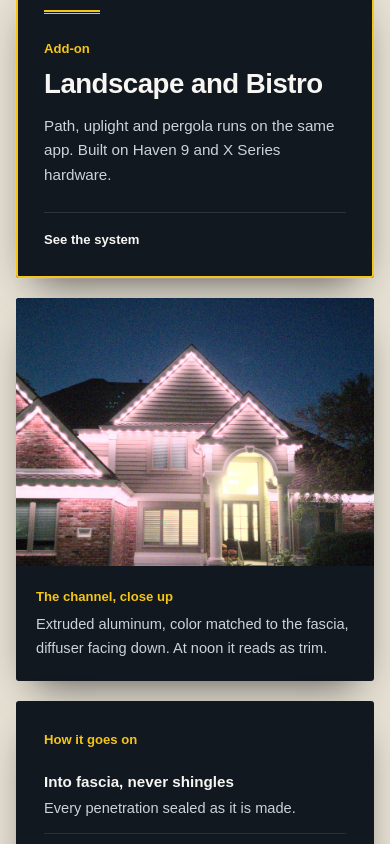
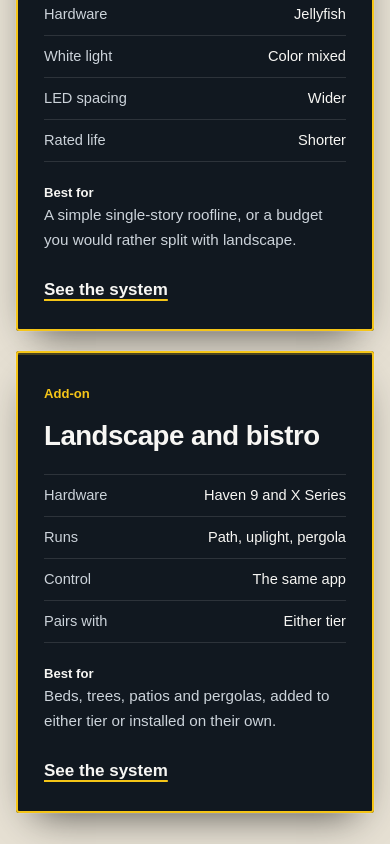
Before and after one commit to kvelasquez315/brytr-site, a Next.js app: page / in a window 390 px wide. Shown: the part 10000-10844 px from the top of the page. Built offline with nearby package versions, Linux system fonts and the light colour scheme; a web font is replaced by a local one.

Commit message:
Add files via upload

```diff
--- a/components/sections/home-a.tsx
+++ b/components/sections/home-a.tsx
@@ -8,7 +8,7 @@ import { Photo, photoExists } from "@/components/ui/photo";
 import { Button } from "@/components/ui/button";
 import { SectionHead, Tile, Check, TextLink, QuoteForm, ChannelEdge } from "@/components/ui/bits";
 import { Spotlight } from "@/components/ui/spotlight";
-import { IcVerified, IcMeasured, IcSameDay, IcFinancing, IcLadder, IcYearlyCost, IcHardHat, IcTwoTiers, IcOtherBrand } from "@/components/icons";
+import { IcVerified, IcMeasured, IcSameDay, IcFinancing, IcLadder, IcYearlyCost, IcHardHat, IcTwoTiers, IcOtherBrand, IcRoofline, IcSoffit, IcWeatherSealed } from "@/components/icons";
 
 
 /* 4 — QUICK QUOTE + STATS · asymmetric split · neutral */
@@ -203,12 +203,79 @@ export function ServicesBento() {
   );
 }
 
-/* 7 — THE MATERIALS · asymmetric split, photo left · neutral-deep */
-const tiers = [
-  { name: "Brytr Signature", on: "Haven Evolution", note: "Dedicated warm white, 4 in. LED spacing, 25 year rating.", tier: "Premium", href: "/lighting-systems/brytr-signature" },
-  { name: "Brytr Basic", on: "Jellyfish", note: "A real permanent system at a lower entry point.", tier: "Value", href: "/lighting-systems/brytr-basic" },
-  { name: "Landscape and Bistro", on: "Haven 9 and X Series", note: "Path, uplight and pergola runs on the same app.", tier: "Add-on", href: "/lighting-systems/haven-9-series-landscape-lights" },
+/* 7 — THE HARDWARE · one recommended tier, then the craft that is common to both
+ *
+ * Round three. Round one was seven white cards in two columns whose counts did not line
+ * up. Round two was even rows, which fixed the alignment but, in the client's words,
+ * still read as "just a lot of text, and a bit disorganized" — and, fairly, "I don't see
+ * how it's highlighting anything": three identically-ringed panels highlight nothing.
+ *
+ * Two changes. HIERARCHY: the Signature tier is the recommendation, so it is the only lit
+ * panel — brighter surface, full amber edge, a tag, and the only filled button. The other
+ * two are quiet by design. COMPARABILITY: the prose blurb per tier is gone, replaced by
+ * the same four spec rows in the same order on all three, so the eye reads across instead
+ * of down through paragraphs. Every value here already appears on the system pages and in
+ * content/compares.ts — nothing was written to fill a row.
+ *
+ * The manufacturer name is a value in a spec row, not a label sitting where a logo should
+ * be. When the official Haven and Jellyfish files arrive they go in the `logo` slot on
+ * each tier in content/systems.ts.
+ */
+type Tier = {
+  name: string; tier: string; lead?: boolean; tag?: string;
+  rows: [string, string][]; who: string; href: string;
+};
+const tiers: Tier[] = [
+  {
+    name: "Brytr Signature", tier: "Premium", lead: true, tag: "What we recommend",
+    rows: [
+      ["Hardware", "Haven Evolution"],
+      ["White light", "Dedicated channel"],
+      ["LED spacing", "4 in., addressable"],
+      ["Rated life", "25 years"],
+    ],
+    who: "Long or complex rooflines, and anyone who leaves warm white on every night.",
+    href: "/lighting-systems/brytr-signature",
+  },
+  {
+    name: "Brytr Basic", tier: "Value",
+    rows: [
+      ["Hardware", "Jellyfish"],
+      ["White light", "Color mixed"],
+      ["LED spacing", "Wider"],
+      ["Rated life", "Shorter"],
+    ],
+    who: "A simple single-story roofline, or a budget you would rather split with landscape.",
+    href: "/lighting-systems/brytr-basic",
+  },
+  {
+    name: "Landscape and bistro", tier: "Add-on",
+    rows: [
+      ["Hardware", "Haven 9 and X Series"],
+      ["Runs", "Path, uplight, pergola"],
+      ["Control", "The same app"],
+      ["Pairs with", "Either tier"],
+    ],
+    who: "Beds, trees, patios and pergolas, added to either tier or installed on their own.",
+    href: "/lighting-systems/haven-9-series-landscape-lights",
+  },
 ];
+
+const craft: [string, string, typeof IcRoofline][] = [
+  ["Into fascia, never shingles", "Every penetration sealed as it is made.", IcRoofline],
+  ["Mitered at every transition", "Valleys, dormers and returns.", IcMeasured],
+  ["Concealed wire runs", "No drops down a downspout or across a soffit.", IcSoffit],
+  ["Capped terminations", "Sealed end caps, not tape.", IcWeatherSealed],
+];
+
+const specSheet: [string, string][] = [
+  ["Channel", "Extruded aluminum"],
+  ["Diffuser", "Frosted polycarbonate"],
+  ["LED spacing", "4 in., addressable"],
+  ["Weather rating", "IP66 sealed"],
+  ["White channel", "Dedicated, not color mixed"],
+];
+
 export function MaterialsSplit() {
   return (
     <section className="section bg-muted">
@@ -219,55 +286,72 @@ export function MaterialsSplit() {
           lede="Most installers carry one brand and therefore have one recommendation. We carry a premium tier and a value tier, which means we have no reason to talk you into either."
         />
 
-        {/* THREE PANELS, DARK ON CREAM.
-          *
-          * This section was a left column with a photo and a 2x2 of white cards beside a
-          * right column with three more white cards — seven white boxes, and two columns
-          * whose card counts did not line up, so nothing aligned with anything. Now it is
-          * full-width rows, each internally even: three tier panels, then the photograph,
-          * then four craft details across. Inverting the panels to the dark surface on a
-          * cream section reads as premium and stops the page being a field of white
-          * rectangles.
-          *
-          * The manufacturer name is body text inside a sentence, not a label sitting where
-          * a logo should be. When the official Haven and Jellyfish files arrive they go in
-          * the `logo` slot on each tier in content/systems.ts. */}
-        <div className="mt-10 grid gap-5 lg:grid-cols-3">
+        <div className="mt-10 grid items-stretch gap-5 lg:grid-cols-3">
           {tiers.map((t) => (
-            <Link
+            <article
               key={t.name}
-              href={t.href}
               data-spot
-              className="group flex flex-col rounded-lg bg-primary p-7 shadow-[var(--shadow-dark)] ring-1 ring-on-dark/10"
+              className={`relative flex flex-col overflow-hidden rounded-lg p-7 pt-8 ${
+                t.lead
+                  ? "bg-raise shadow-[var(--shadow-dark)] ring-2 ring-accent"
+                  : "bg-primary shadow-[var(--shadow-dark)] ring-1 ring-on-dark/10"
+              }`}
             >
-              <span className="channel-edge mb-6 block w-14" aria-hidden />
-              <p className="label text-accent">{t.tier}</p>
-              <h3 className="mt-2 font-display text-2xl font-bold leading-tight text-on-dark group-hover:underline">
-                {t.name}
+              {/* the lit edge: full output on the tier we recommend, banked on the others */}
+              <span
+                className={`absolute inset-x-0 top-0 h-1 ${t.lead ? "bg-accent" : "bg-accent/25"}`}
+                aria-hidden
+              />
+
+              {/* min-height reserves the tag row on every card, so the spec rows below
+                * start on the same baseline across all three and the eye can read across. */}
+              <div className="flex min-h-7 items-start justify-between gap-3">
+                <p className="label text-accent">{t.tier}</p>
+                {t.tag && (
+                  <p className="label rounded-sm bg-accent px-2 py-1 text-accent-foreground">{t.tag}</p>
+                )}
+              </div>
+
+              <h3 className="mt-2 font-display text-2xl font-bold leading-tight text-on-dark">
+                <Link href={t.href} className="hover:text-accent">{t.name}</Link>
               </h3>
-              <p className="mt-3 flex-1 text-[0.95rem] leading-relaxed text-on-dark-muted">
-                {t.note} Built on {t.on} hardware.
+
+              <dl className="mt-5 divide-y divide-on-dark/12 border-y border-on-dark/12">
+                {t.rows.map(([k, v]) => (
+                  <div key={k} className="flex items-baseline justify-between gap-4 py-2.5">
+                    <dt className="text-sm text-on-dark-muted">{k}</dt>
+                    <dd className="u text-right text-sm font-medium text-on-dark">{v}</dd>
+                  </div>
+                ))}
+              </dl>
+
+              <p className="mt-5 flex-1 text-[0.95rem] leading-relaxed text-on-dark-muted">
+                <span className="label block text-on-dark">Best for</span>
+                {t.who}
               </p>
-              <span className="label mt-6 border-t border-on-dark/12 pt-4 text-on-dark">
-                See the system
-              </span>
-            </Link>
+
+              <div className="mt-6">
+                {t.lead ? (
+                  <Button asChild size="sm"><Link href={t.href}>See the Signature system</Link></Button>
+                ) : (
+                  <TextLink onDark href={t.href}>See the system</TextLink>
+                )}
+              </div>
+            </article>
           ))}
         </div>
 
-        {/* MORE PIECES, NONE OVERSIZED.
-          *
-          * This was one full-bleed 21/9 photograph with a four-across caption strip under
-          * it — which is the "make it bigger to look full" move again, just with an image
-          * instead of type. A section is full because it has more to say, not because one
-          * element got scaled up. Three modest pieces now: the hardware photographed, the
-          * four things we do to install it, and the spec sheet. Each earns its own space.
-          *
-          * The specs are the same ones already on the channel diagram and the tier copy —
-          * nothing new was invented to fill a column. */}
+        {/* A labelled band, so the three panels below read as SUPPORTING the tiers rather
+          * than as three more things of equal weight. That flatness is most of what made
+          * the section feel disorganized. */}
+        <div className="mt-12 flex items-center gap-5">
+          <p className="label shrink-0 text-accent-ink">Same craft on either tier</p>
+          <span className="h-px flex-1 bg-foreground/15" aria-hidden />
+        </div>
+
         <div className="mt-5 grid items-stretch gap-5 lg:grid-cols-3">
-          <figure className="overflow-hidden rounded-lg bg-primary shadow-[var(--shadow-dark)]">
-            <div className="relative aspect-4/3">
+          <figure className="flex flex-col overflow-hidden rounded-lg bg-primary shadow-[var(--shadow-dark)]">
+            <div className="relative min-h-56 flex-1">
               <Image
                 src="/img/channel-detail.jpg"
                 alt="Close view of a Brytr channel tucked into the fascia of an Omaha home, individual warm white LEDs visible along the gable"
@@ -276,11 +360,10 @@ export function MaterialsSplit() {
                 className="object-cover"
               />
             </div>
-            <figcaption className="p-5">
+            <figcaption className="p-6">
               <p className="label text-accent">The channel, close up</p>
               <p className="mt-1.5 text-sm leading-relaxed text-on-dark-muted">
-                Extruded aluminum, color matched to the fascia, diffuser facing down. At noon it
-                reads as trim.
+                Color matched to the fascia, diffuser facing down. At noon it reads as trim.
               </p>
             </figcaption>
           </figure>
@@ -288,36 +371,32 @@ export function MaterialsSplit() {
           <div className="rounded-lg bg-primary p-7 shadow-[var(--shadow-dark)]">
             <p className="label text-accent">How it goes on</p>
             <ul className="mt-5 divide-y divide-on-dark/10">
-              {[
-                ["Into fascia, never shingles", "Every penetration sealed as it is made."],
-                ["Mitered at every transition", "Valleys, dormers and returns."],
-                ["Concealed wire runs", "No drops down a downspout or across a soffit."],
-                ["Capped terminations", "Sealed end caps, not tape."],
-              ].map(([h, p2]) => (
-                <li key={h} className="py-3.5 first:pt-0 last:pb-0">
-                  <p className="font-display text-[0.95rem] font-bold text-on-dark">{h}</p>
-                  <p className="mt-1 text-sm text-on-dark-muted">{p2}</p>
+              {craft.map(([h, p2, I]) => (
+                <li key={h} className="flex gap-4 py-4 first:pt-0 last:pb-0">
+                  <I className="mt-0.5 size-6 shrink-0 text-accent" />
+                  <div>
+                    <p className="font-display text-[0.95rem] font-bold text-on-dark">{h}</p>
+                    <p className="mt-1 text-sm text-on-dark-muted">{p2}</p>
+                  </div>
                 </li>
               ))}
             </ul>
           </div>
 
-          <div className="rounded-lg bg-primary p-7 shadow-[var(--shadow-dark)]">
+          <div className="flex flex-col rounded-lg bg-primary p-7 shadow-[var(--shadow-dark)]">
             <p className="label text-accent">On the spec sheet</p>
             <dl className="mt-5 divide-y divide-on-dark/10">
-              {[
-                ["Channel", "Extruded aluminum"],
-                ["Diffuser", "Frosted polycarbonate"],
-                ["LED spacing", "4 in., addressable"],
-                ["Weather rating", "IP66 sealed"],
-                ["White channel", "Dedicated, not color mixed"],
-              ].map(([k, v]) => (
-                <div key={k} className="flex items-baseline justify-between gap-4 py-3.5 first:pt-0 last:pb-0">
+              {specSheet.map(([k, v]) => (
+                <div key={k} className="flex items-baseline justify-between gap-4 py-3.5 first:pt-0">
                   <dt className="text-sm text-on-dark-muted">{k}</dt>
                   <dd className="u text-right text-sm font-medium text-on-dark">{v}</dd>
                 </div>
               ))}
             </dl>
+            <p className="mt-auto border-t border-on-dark/10 pt-4 text-sm text-on-dark-muted">
+              These are the Signature numbers. The Basic tier differs on the rows above, and we
+              show you both side by side.
+            </p>
           </div>
         </div>
 
```
Also changed, not shown: app/globals.css (+20 -3 lines), components/sections/service-leaflet.tsx (+12 -2 lines), components/ui/spotlight.tsx (+33 -14 lines).
